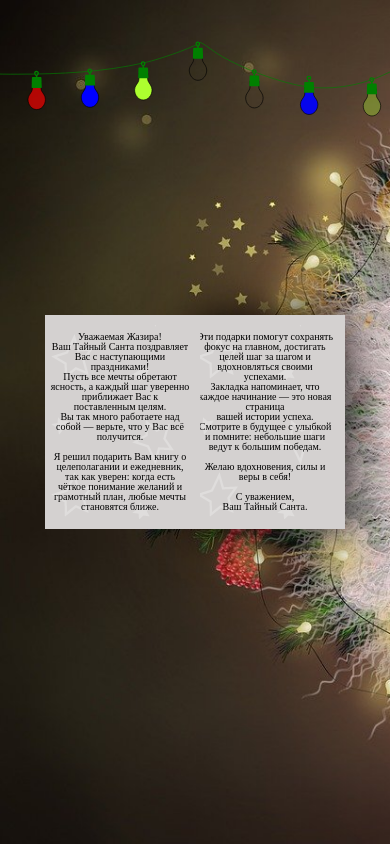
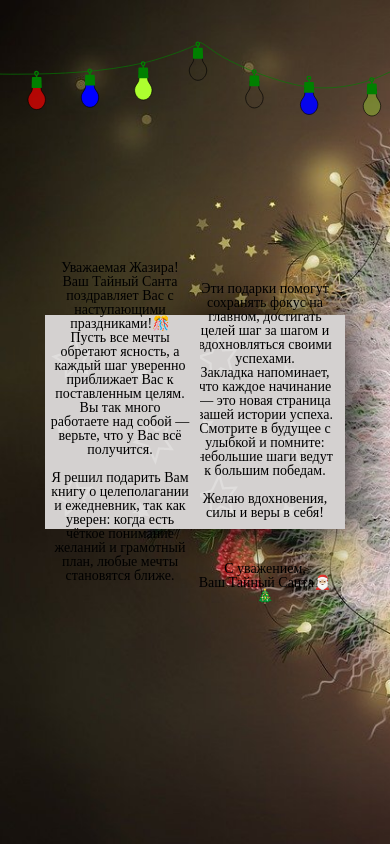
Before and after one commit to arynttai/HappyNewYear, a plain HTML site: page index.html in a window 390 px wide. Drawn offline with Linux system fonts and the light colour scheme; a script that the page names is missing.

Commit message:
Updated code with latest changes

```diff
--- a/css/style.css
+++ b/css/style.css
@@ -138,7 +138,7 @@ body {
     z-index: 1;
     border-left: none !important;
     background-position: -22px 80px;
-    font-size: 15px;
+    font-size: 14px;
 }
 
 .cart-page-bottom p {
@@ -215,7 +215,7 @@ body {
 
     .cart-page-bottom {
         background-position: 0px 30px;
-        font-size: 10px;
+        font-size: 14px;
     }
 
     .merry-christmas img {
--- a/index.html
+++ b/index.html
@@ -168,7 +168,7 @@
                 <div class="card-page cart-page-bottom">
                     <p>
                         Уважаемая Жазира!<br>
-                        Ваш Тайный Санта поздравляет Вас с наступающими праздниками!<br>
+                        Ваш Тайный Санта поздравляет Вас с наступающими праздниками!🎊<br>
                         Пусть все мечты обретают ясность, а каждый шаг уверенно приближает Вас к поставленным целям.<br>
                         Вы так много работаете над собой — верьте, что у Вас всё получится.<br><br>
 
@@ -181,17 +181,27 @@
             <div class="card-page cart-page-bottom">
                 <div class="page">
                     <p>
+                        <br>
+                        <br>
+                        <br>
+
+
                         Эти подарки помогут сохранять фокус на главном, достигать целей шаг за шагом и<br>
                         вдохновляться своими успехами.<br>
                         Закладка напоминает, что каждое начинание — это новая страница<br>
                         вашей истории успеха.<br>
-                        Смотрите в будущее с улыбкой и помните: небольшие шаги<br>
-                        ведут к большим победам.<br><br>
+                        Смотрите в будущее с улыбкой и помните:<br>
+                        небольшие шаги ведут к большим победам.<br><br>
 
                         Желаю вдохновения, силы и веры в себя!<br>
                         <br>
+                        <br>
+
+                        <br>
+
+
                         С уважением,<br>
-                        Ваш Тайный Санта.
+                        Ваш Тайный Санта🎅🏼🎄
                     </p>
                 </div>
             </div>
```
